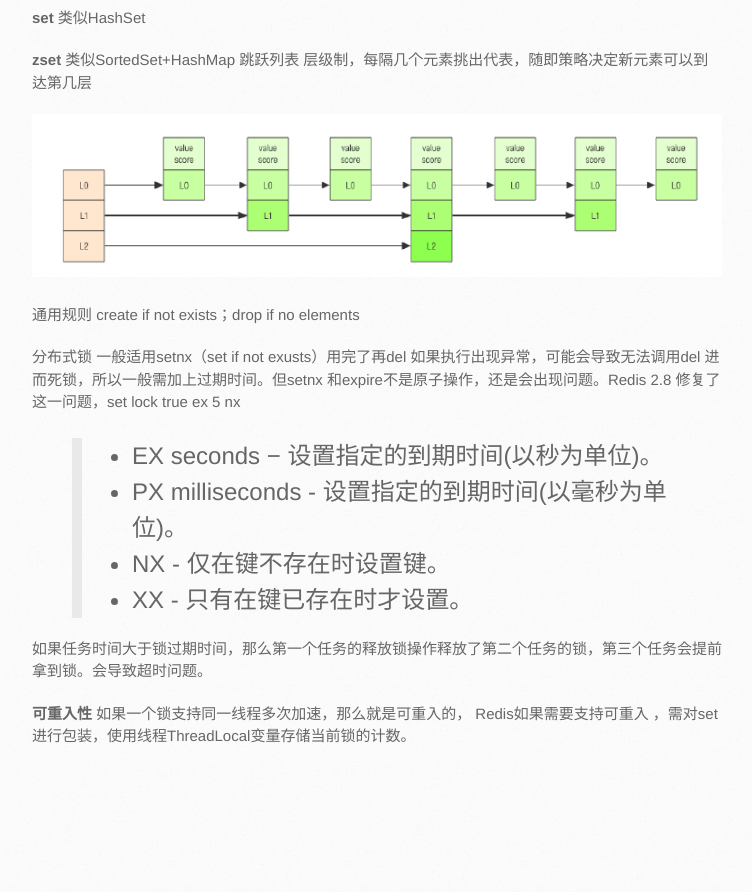
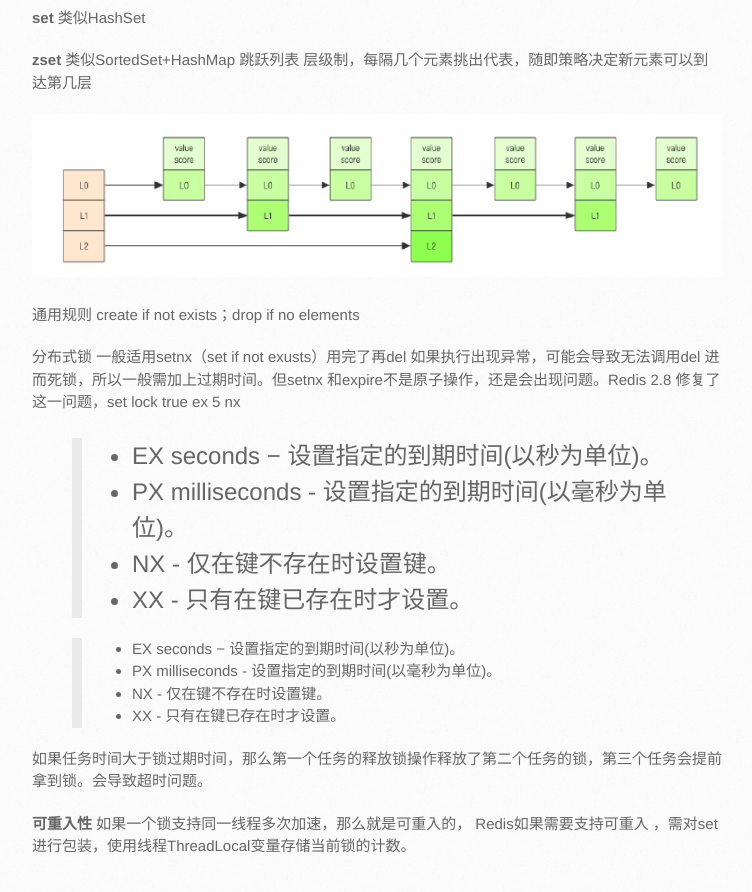
Before and after one commit to ChuckCH/ChuckCh.github.io, a Jekyll site: the page built from _posts/2021-11-08-Redis深度历险核心原理和应用实践.markdown, in a window 1280 px wide and 900 px high, scrolled down 647 px. Shown: the top 892 px of the window, without its empty margins (138-890 px from the left). Built offline with Jekyll 4.4.1, drawn with Linux system fonts in a browser that asks for light colours; before the commit the page ends 1437 px from its top, so only the background shows below that.

Commit message:
Update 2021-11-08-Redis深度历险核心原理和应用实践.markdown

```diff
--- a/_posts/2021-11-08-Redis深度历险核心原理和应用实践.markdown
+++ b/_posts/2021-11-08-Redis深度历险核心原理和应用实践.markdown
@@ -33,6 +33,15 @@ redis底层用的quicklist，元素较少时 ziplist，连续内存，元素较
 > - NX - 仅在键不存在时设置键。
 > - XX - 只有在键已存在时才设置。
 
+<blockquote style="font-size:15px" >
+  <ul>
+    <li>EX seconds − 设置指定的到期时间(以秒为单位)。</li>
+    <li>PX milliseconds - 设置指定的到期时间(以毫秒为单位)。</li>
+    <li>NX - 仅在键不存在时设置键。</li>
+    <li>XX - 只有在键已存在时才设置。</li>
+  </ul>
+</blockquote>
+
 如果任务时间大于锁过期时间，那么第一个任务的释放锁操作释放了第二个任务的锁，第三个任务会提前拿到锁。会导致超时问题。
 
 **可重入性**  如果一个锁支持同一线程多次加速，那么就是可重入的， Redis如果需要支持可重入 ，需对set进行包装，使用线程ThreadLocal变量存储当前锁的计数。
```
